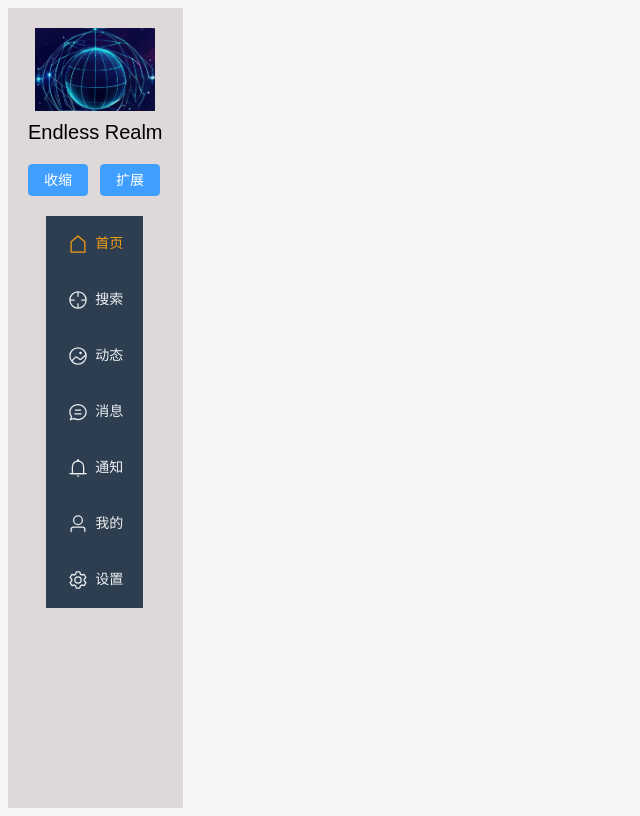
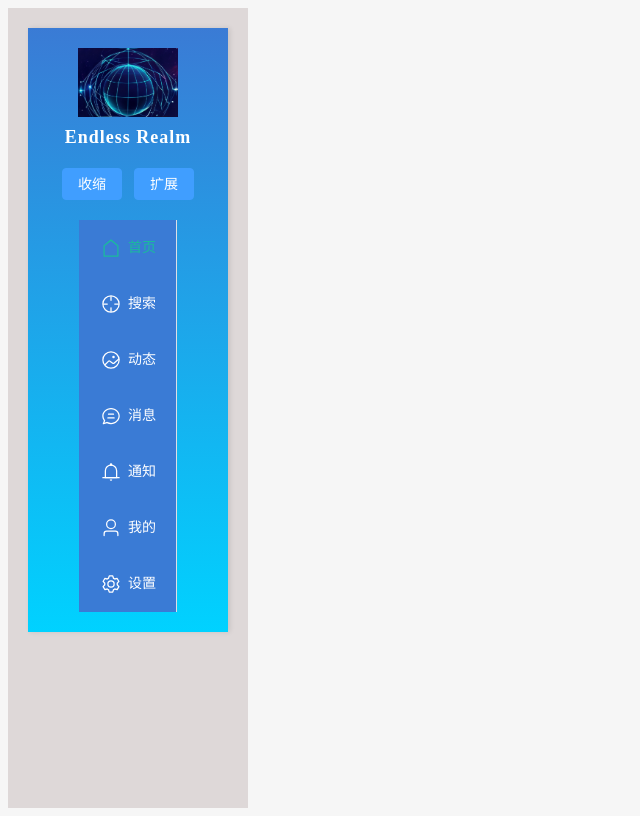
Before and after one commit to hongmengchen/Endless-Realm, a Vue app in the folder frontend/: page / in a window 1280 px wide. Shown: the whole page, without its empty margins (0-640 px from the left). Built offline with nearby package versions, Linux system fonts and the light colour scheme.

Commit message:
style(AppSideBar): 优化侧边栏样式
- 更新了侧边栏的背景色和文字颜色
- 调整了 logo 和标题的样式
- 优化了菜单项的样式和布局- 添加了侧边栏主容器的样式

```diff
--- a/frontend/src/components/AppSideBar.vue
+++ b/frontend/src/components/AppSideBar.vue
@@ -1,5 +1,6 @@
 <template>
   <div class="sidebar-container">
+    <!-- Logo 部分 -->
     <div class="sidebar-container-logo">
       <img src="../assets/logo.png" alt="logo" class="logo" />
       <span class="title">Endless Realm</span>
@@ -20,9 +21,9 @@
         @open="handleOpen"
         @close="handleClose"
         @select="handleSelect"
-        background-color="#2c3e50"
-        text-color="#ecf0f1"
-        active-text-color="#f39c12"
+        background-color="#3a7bd5"
+        text-color="#fff"
+        active-text-color="#1abc9c"
       >
         <el-menu-item index="1">
           <el-icon :style="{ fontSize: iconSize }"><House /></el-icon>
@@ -164,38 +165,53 @@ export default {
 
 <style scoped>
 /* 主容器布局 */
+.sidebar-container {
+  width: 200px;
+  background: linear-gradient(to bottom, #3a7bd5, #00d2ff); /* 蓝白渐变背景 */
+  color: #fff;
+  display: flex;
+  flex-direction: column;
+  align-items: center;
+  justify-content: space-between;
+  padding: 20px 0;
+  box-shadow: 2px 0 5px rgba(0, 0, 0, 0.1); /* 添加阴影 */
+}
+/* Logo 部分 */
 .sidebar-container-logo {
   display: flex;
   flex-direction: column; /* 垂直排列子元素 */
-  justify-content: center; /* 垂直居中 */
   align-items: center; /* 水平居中 */
-  height: 100%; /* 确保容器高度占满父容器 */
   margin-bottom: 20px;
 }
 .logo {
-  width: 120px;
+  width: 100px;
+  height: auto;
+  margin-bottom: 10px;
 }
 .title {
-  margin-top: 10px; /* 可选：调整 logo 和文字之间的间距 */
-  font-size: 20px; /* 可选：调整文字大小 */
-  font-family: "华文仿宋", "Orbitron", sans-serif; /* 应用引入的字体 */
-}
-.sidebar-container-menu {
-  display: flex; /* 使用Flexbox布局 */
-  flex-direction: column;
-  align-items: center;
+  font-size: 18px;
+  font-weight: bold;
+  letter-spacing: 1px;
 }
 /* 收缩/扩展按钮 */
 .sidebar-container-collapse {
-  display: flex;
   margin-bottom: 20px;
 }
-/* 为图标添加过渡效果 */
-.el-icon {
-  transition: font-size 0.3s ease;
+/* 菜单样式 */
+.el-menu {
+  width: 100%;
+}
+.el-menu-item {
+  border-radius: 5px; /* 菜单项圆角 */
+}
+.el-menu-item:hover {
+  background: rgba(255, 255, 255, 0.2); /* 鼠标悬停效果 */
+}
+.el-menu-item .el-icon {
+  font-size: 18px;
 }
 .el-dropdown-link {
-  color: #f1f1f1;
+  color: #fff;
   outline: none; /* 取消悬浮时的轮廓线 */
 }
 </style>
```
